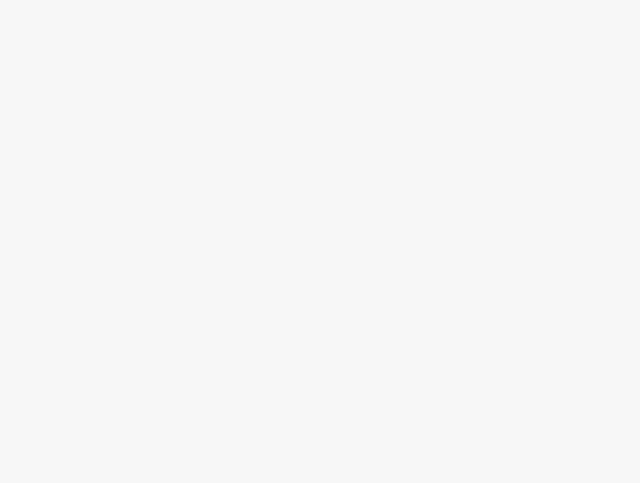
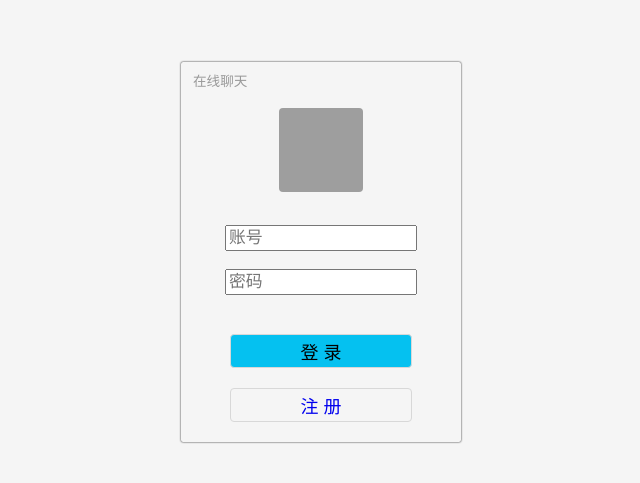
Before and after one commit to LuHawXem/online-chat, a React (Create React App) app: page /Login in a window 1280 px wide. Before the commit this address had no page. Shown: the part 133-616 px from the top of the page, without its empty margins (319-959 px from the left). Built offline with nearby package versions, Linux system fonts and the light colour scheme; grey boxes are pictures that could not be loaded.

Commit message:
new:添加路由守卫(demo)和Login页

```diff
--- a/src/App.js
+++ b/src/App.js
@@ -1,16 +1,26 @@
 import React from 'react';
 import './App.css';
-import { BrowserRouter, Routes, Route } from "react-router-dom";
-import MainView from "./views/MainView/MainView";
+import { BrowserRouter, Routes, Route } from 'react-router-dom';
+import MainView from './views/MainView/MainView';
+import Login from './views/Login/Login'
+import Register from './views/Register/Register';
+import { AuthProvider, RequireAuth } from './components/RouterAuth/AuthProvider';
 
 class App extends React.Component {
   render() {
     return (
       <BrowserRouter>
-        <Routes>
-          <Route path='/' element={ <MainView/> }>
-          </Route>
-        </Routes>
+        <AuthProvider>
+          <Routes>
+            <Route path='/' element={ <MainView/> }/>
+            <Route path='/Login' element={ <Login/> }/>
+            <Route path='/Register' element={
+              <RequireAuth>
+                <Register/>
+              </RequireAuth>
+            } />
+          </Routes>
+        </AuthProvider>
       </BrowserRouter>
     );
   }
--- a/src/components/Common/Avatar/Avatar.css
+++ b/src/components/Common/Avatar/Avatar.css
@@ -26,3 +26,7 @@
 .Round {
     border-radius: 2000px;
 }
+
+.Radius {
+    border-radius: 0.25rem;
+}
--- a/src/components/Common/Avatar/Avatar.js
+++ b/src/components/Common/Avatar/Avatar.js
@@ -5,10 +5,11 @@ class Avatar extends React.Component {
   render() {
     let imgSize = this.props.customSize ? this.props.customSize : ( this.props.size ? this.props.size : "Default" );
     let round = this.props.round ? " Round" : "";
+    let radius = this.props.radius ? " Radius" : "";
     return (
       <div className={ imgSize }>
         <img
-          className={ imgSize + round }
+          className={ imgSize + round + radius }
           src={ this.props.src }
           alt=""
         />
--- /dev/null
+++ b/src/components/RouterAuth/AuthProvider.js
@@ -0,0 +1,59 @@
+import React from 'react'
+import { Navigate, useLocation, useNavigate } from "react-router-dom";
+
+const AuthContext = React.createContext(null);
+function useAuth() {
+  return React.useContext(AuthContext);
+}
+
+function AuthProvider({ children, Data, Login, Logout }) {
+  console.log({ children, Data, Login, Logout })
+  let value = { Data, Login, Logout }
+  return <AuthContext.Provider value={ value }>{ children }</AuthContext.Provider>
+}
+
+function RequireAuth({ children, RedirectTo }) {
+  let { data } = useAuth()
+  let location = useLocation()
+  RedirectTo = RedirectTo ? RedirectTo : '/Login'
+  console.log(location)
+
+  if(!data) {
+    return <Navigate to={ RedirectTo } state={{ from: location }} replace/>;
+  }
+
+  return children
+}
+
+function LoginPage() {
+  let navigate = useNavigate();
+  let location = useLocation();
+  let { login } = useAuth();
+  console.log(location)
+  let from = location.state?.from?.pathname || '/';
+
+  function handleSubmit(event) {
+    event.preventDefault();
+    let formData = new FormData(event.currentTarget);
+    let username = formData.get("username").toString();
+
+    login(username, () => {
+      navigate(from, { replace: true });
+    })
+  }
+
+  return (
+    <div>
+      <p>You must log in to view the page at {from}</p>
+
+      <form onSubmit={ handleSubmit }>
+        <label>
+          Username: <input name="username" type="text" />
+        </label>{" "}
+        <button type="submit">Login</button>
+      </form>
+    </div>
+  );
+}
+
+export { AuthProvider, RequireAuth, useAuth }
--- a/src/components/SearchUnit/SearchUnit.css
+++ b/src/components/SearchUnit/SearchUnit.css
@@ -27,7 +27,7 @@
     padding: 0.125rem;
 }
 
-input {
+#Search {
     outline: none;
     border: none;
     border-radius: 0.25rem;
--- a/src/components/SearchUnit/SearchUnit.js
+++ b/src/components/SearchUnit/SearchUnit.js
@@ -49,6 +49,7 @@ class SearchUnit extends React.Component {
               alt=""
             />
             <input
+              id="Search"
               className="FlexGrow BgNone"
               onFocus={ this.handleFocus }
               onBlur={ this.handleFocus }
--- a/src/public.css
+++ b/src/public.css
@@ -38,6 +38,14 @@
     justify-content: center;
 }
 
+.JustifyAround {
+    justify-content: space-around;
+}
+
+.JustifyEvenly {
+    justify-content: space-evenly;
+}
+
 .AlignCenter {
     align-items: center;
 }
--- /dev/null
+++ b/src/views/Login/Login.css
@@ -0,0 +1,87 @@
+.Login {
+    height: 23.75rem;
+    width: 17.5rem;
+    margin-bottom: 1.875rem;
+    box-shadow: 0 0 0.125rem black;
+    border-radius: 0.125rem;
+}
+
+.InputView {
+    width: 100%;
+    flex-grow: 1;
+    display: flex;
+    flex-direction: column;
+    justify-content: flex-start;
+    align-items: center;
+}
+
+.InputView > div {
+    width: 16rem;
+    padding: 0.5rem 0.75rem;
+}
+
+.InputView > #Title {
+    height: 1rem;
+    font-size: 85%;
+    font-weight: lighter;
+    color: #999999;
+}
+
+.InputView > #Avatar {
+    height: 6rem;
+    display: flex;
+    justify-content: center;
+    align-items: center;
+}
+
+.InputView > #Input {
+    flex-grow: 1;
+    display: flex;
+    flex-direction: column;
+    justify-content: space-evenly;
+    align-items: center;
+}
+
+#Input > input {
+    height: 1.25rem;
+    width: 11.5rem;
+    font-size: 105%;
+    outline: none;
+}
+
+.OpBtn {
+    height: 8rem;
+    width: 100%;
+    display: flex;
+    flex-direction: column;
+    justify-content: space-evenly;
+    align-items: center;
+}
+
+.Btn {
+    width: 11.25rem;
+    height: 2rem;
+    display: flex;
+    justify-content: center;
+    align-items: center;
+    border-radius: 0.25rem;
+    border: #d8d8d8 0.0625rem solid;
+    cursor: pointer;
+    font-size: large;
+}
+
+.LogBtn {
+    background-color: #05c1f0;
+}
+
+.LogBtn:hover {
+    background-color: #14d0ff;
+}
+
+.RegBtn {
+    text-decoration: none;
+}
+
+.RegBtn:visited {
+    color: unset;
+}
--- /dev/null
+++ b/src/views/Login/Login.js
@@ -0,0 +1,36 @@
+import React from 'react'
+import './Login.css'
+import { Link } from 'react-router-dom'
+import Avatar from '../../components/Common/Avatar/Avatar';
+
+class Login extends React.Component {
+  handleLogin = () => {
+    let formData = new FormData(document.getElementById('Input'))
+    let username = formData.get("username");
+    let password = formData.get("password");
+    console.log({username, password})
+  }
+
+  render() {
+    return (
+      <div className="Login Flex FlexColumn AllCenter">
+        <div className="InputView">
+          <div id="Title">在线聊天</div>
+          <div id="Avatar">
+            <Avatar src="https://cloudflare.luhawxem.com/img/Avatar.jpg" size="XLarge" radius/>
+          </div>
+          <form id="Input">
+            <input name="username" placeholder="账号"/>
+            <input name="password" type="password" placeholder="密码" maxLength="16"/>
+          </form>
+        </div>
+        <div className="OpBtn">
+          <div className="Btn LogBtn" onClick={ this.handleLogin }>登 录</div>
+          <Link className="Btn RegBtn" to='/Register'>注 册</Link>
+        </div>
+      </div>
+    )
+  }
+}
+
+export default Login
--- /dev/null
+++ b/src/views/Register/Register.js
@@ -0,0 +1,13 @@
+import React from 'react'
+
+class Register extends React.Component {
+  render() {
+    return (
+      <div>
+        Register
+      </div>
+    )
+  }
+}
+
+export default Register
```
